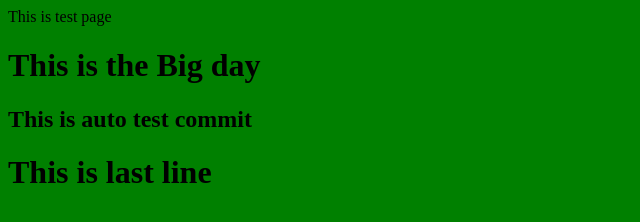
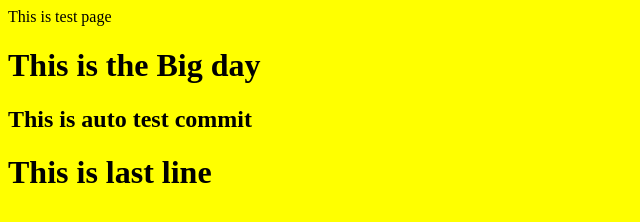
Before and after one commit to hemantsingh87/autoweb, a plain HTML site: page index.html in a window 1280 px wide. Shown: the whole page, without its empty margins (0-640 px from the left). Drawn offline with Linux system fonts and the light colour scheme.

Commit message:
colour changed

```diff
--- a/index.html
+++ b/index.html
@@ -1,5 +1,5 @@
 <html>
-<body bgcolor=green> This is test page </body>
+<body bgcolor=yellow> This is test page </body>
 <h1> This is the Big day </h1>
 <h2> This is auto test commit </h2>
 <h1> This is last line </h1>
```
